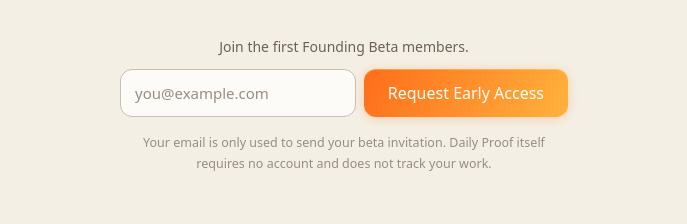
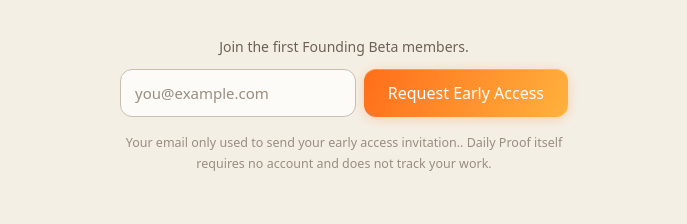
Before and after one commit to mission77/daily-proof, a Next.js app: page / in a window 1280 px wide. Shown: the part 5320-5544 px from the top of the page, without its empty margins (296-983 px from the left). Built offline with nearby package versions, Linux system fonts and the light colour scheme; no server answers.

Commit message:
Add files via upload

```diff
--- a/components/site/BetaForm.tsx
+++ b/components/site/BetaForm.tsx
@@ -89,7 +89,7 @@
         </p>
       )}
       <p className="mt-4 text-center text-[12.5px] leading-relaxed text-ink-faint">
-        Your email is only used to send your beta invitation. Daily Proof itself requires no
+        Your email only used to send your early access invitation.. Daily Proof itself requires no
         account and does not track your work.
       </p>
     </div>
```
